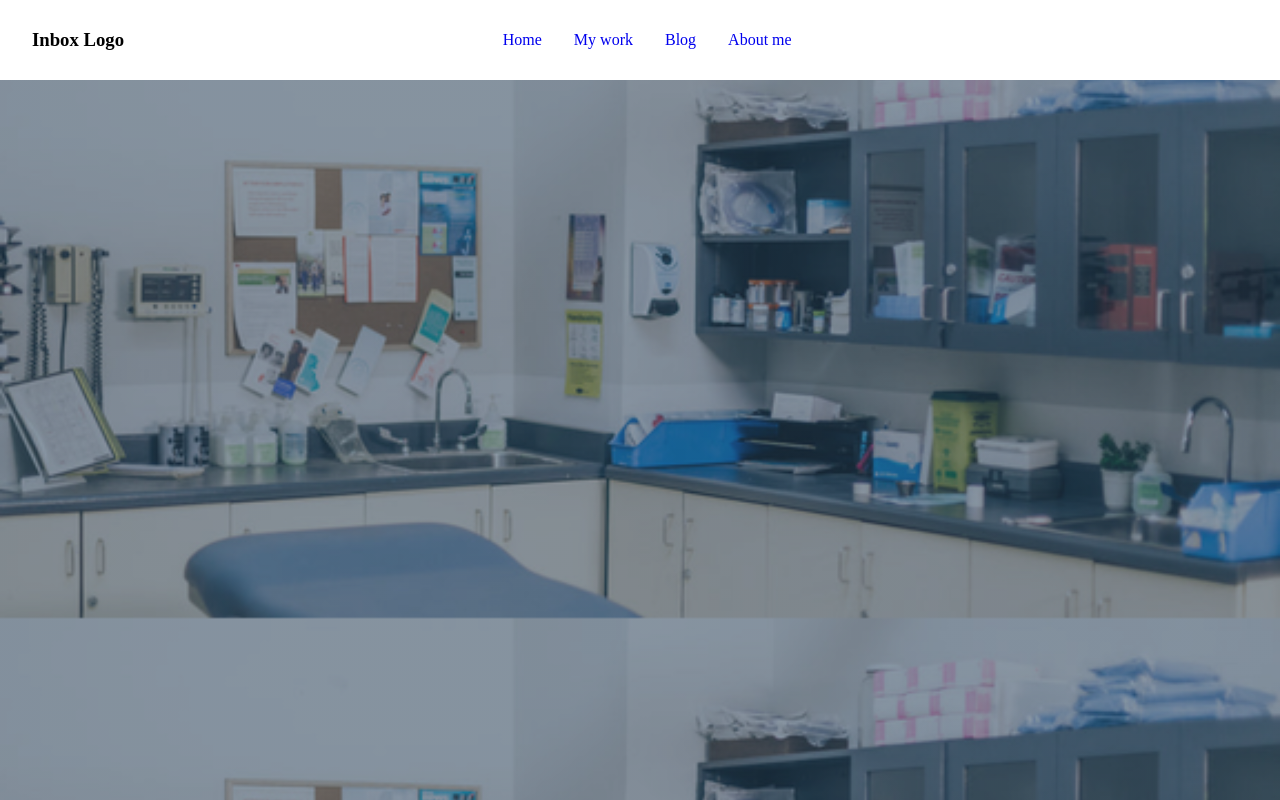
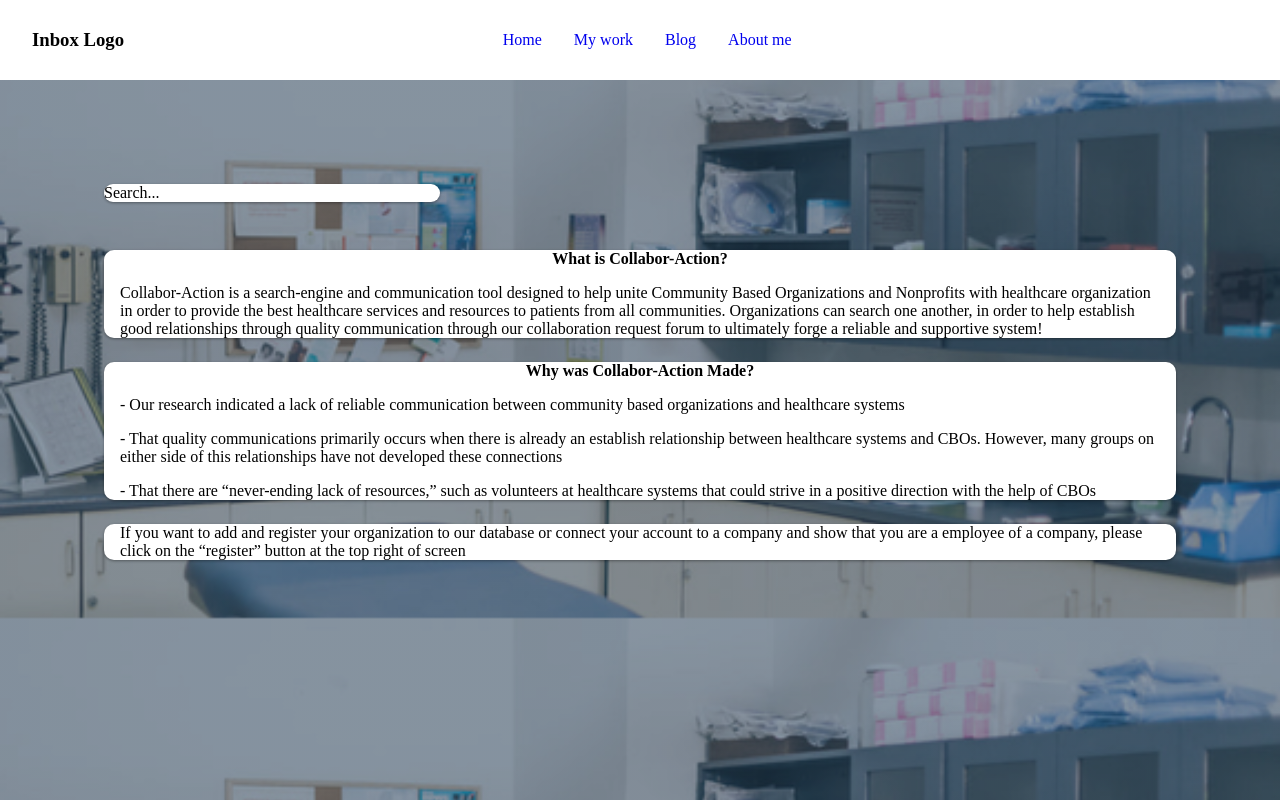
Before and after one commit to Saeid135/evergreen-roots, a React app in the folder evergreen-roots/: page / in a window 1280 px wide. Built offline with nearby package versions, Linux system fonts and the light colour scheme.

Commit message:
Basic Home-Page layout

```diff
--- a/evergreen-roots/src/components/App.js
+++ b/evergreen-roots/src/components/App.js
@@ -1,10 +1,11 @@
-import Navbar from "./Navbar";
+import Home from "./Home";
 
 export default function App() {
     return (
         <div className="container">
             <div>
-                <Navbar />
+                <Home />
+
             </div>
         </div>
     )
--- /dev/null
+++ b/evergreen-roots/src/components/Home.js
@@ -0,0 +1,37 @@
+import Navbar from "./Navbar";
+
+export default function Home() {
+    return (
+        <div className="container">
+            <div>
+                <Navbar />
+                <div className="home-card-container">
+                    <div className="home-search search">
+                        Search...
+                    </div>
+                    <div>
+                        <div className="home-card">
+                            <h4>What is Collabor-Action?</h4>
+                            <p>Collabor-Action is a search-engine and communication tool designed to help unite Community Based Organizations and Nonprofits with healthcare organization in order to provide the best healthcare services and resources to patients from all communities. Organizations can search one another, in order to help establish good relationships through quality communication through our collaboration request forum to ultimately forge a reliable and supportive system!</p>
+                        </div>
+                        <div className="home-card">
+                            <h4>Why was Collabor-Action Made?</h4>
+                            <p>
+                                - Our research indicated a lack of reliable communication between community based organizations and healthcare systems
+                            </p>
+                            <p>
+                                - That quality communications primarily occurs when there is already an establish relationship between healthcare systems and CBOs. However, many groups on either side of this relationships have not developed these connections
+                            </p>
+                            <p>
+                                - That there are “never-ending lack of resources,” such as volunteers at healthcare systems that could strive in a positive direction with the help of CBOs
+                            </p>
+                        </div>
+                        <div className="home-card">
+                            <p>If you want to add and register your organization to our database or connect your account to a company and show that you are a employee of a company, please click on the “register” button at the top right of screen</p>
+                        </div>
+                    </div>
+                </div>
+            </div>
+        </div>
+    )
+}
--- a/evergreen-roots/src/index.css
+++ b/evergreen-roots/src/index.css
@@ -43,6 +43,48 @@ body {
   background-image: linear-gradient(rgba(104, 178, 240, 0.2),rgba(104, 178, 240, 0.2)), url("/src/background.png");
   background-size: contain;
   background-attachment: fixed;
+}
+
+/* .home-body {
+  display: flex;
+  flex-wrap: wrap;
+  justify-content: space-evenly;
+} */
+
+.home-card-container {
+  display: flex;
+  flex-direction: column;
+  flex-wrap: wrap;
+  justify-content: space-evenly;
+  margin: 10vh;
+  align-items: flex-start;
+}
+
+.home-card {
+  flex: 0 0 250px;
+  background-color: white;
+  margin: 1.5rem;
+  border-radius: 10px;
+  box-shadow: 0 1px 3px rgba(0, 0, 0, 0.16), 0 1px 3px rgba(0, 0, 0, 0.23);
+  transition: all 200ms ease-in-out;
+}
+
+.home-card p {
+  margin: 1em;
+}
+
+.home-card h4 {
+  text-align: center;
+}
+
+.search {
+  /* flex: 0 0 250px; */
+  background-color: white;
+  margin: 1.5rem;
+  border-radius: 10px;
+  box-shadow: 0 1px 3px rgba(0, 0, 0, 0.16), 0 1px 3px rgba(0, 0, 0, 0.23);
+  transition: all 200ms ease-in-out;
+  width: 30%;
 }
 
 @media only screen and (max-width: 1024px) {
```
Also changed, not shown: evergreen-roots/src/components/Heading.js (deleted, +0 -18 lines).
